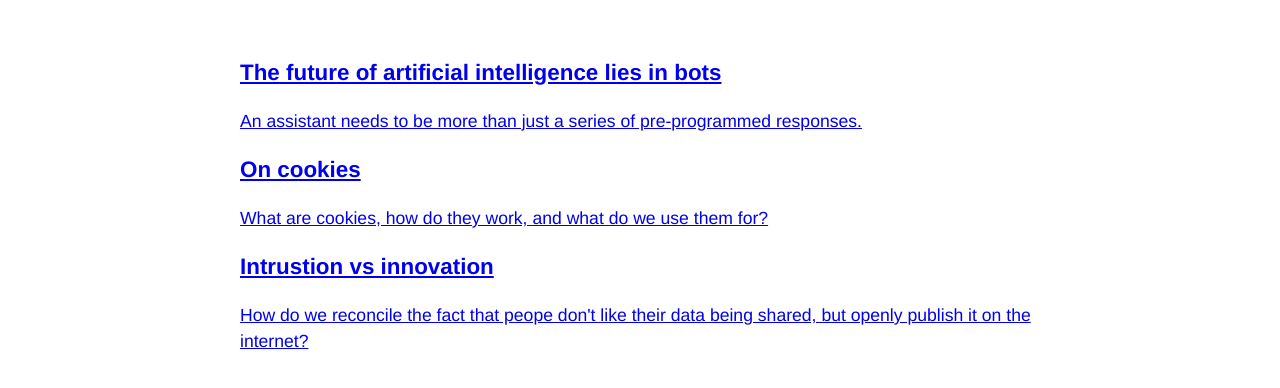
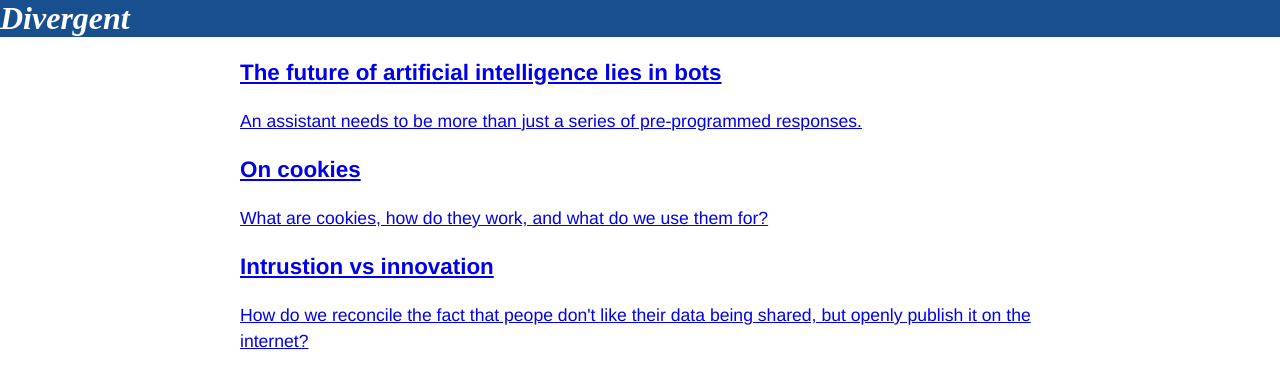
Before and after one commit to alistairdent/alistairdent.github.io, a Jekyll site: the page built from index.html, in a window 1280 px wide. Shown: the top 388 px of the page. Built offline with Jekyll 4.4.1, drawn with Linux system fonts in a browser that asks for light colours.

Commit message:
Update default.html

```diff
--- a/_layouts/default.html
+++ b/_layouts/default.html
@@ -57,7 +57,8 @@
 				}
 
 				a.headerlink {
-					width: 100%
+					width: 100%;
+					margin: 0;
 					background-color: #18508F;
 					text-align: left;
 					display: inline-block;
```
